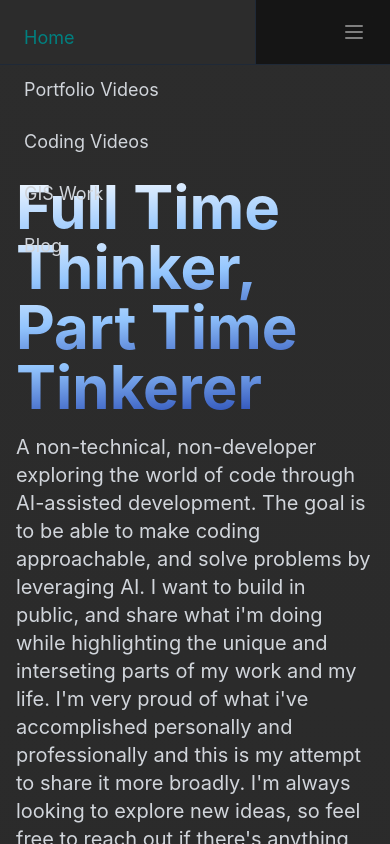
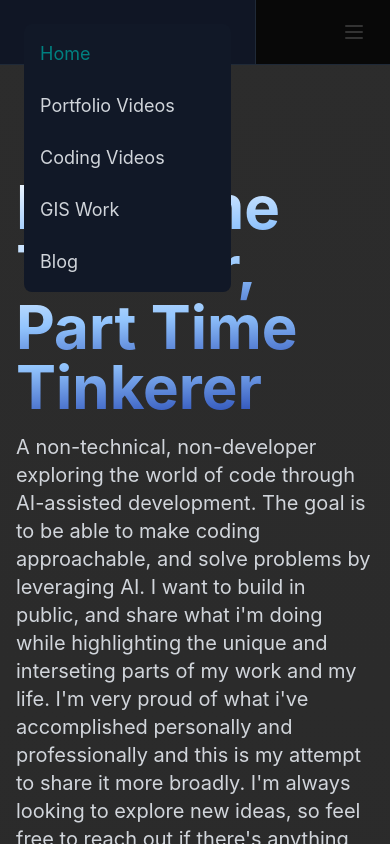
Before and after one commit to lawrencejesse/JesseNextJSPortfolioV1, a Next.js app: page / in a window 390 px wide. Both pictures are taken after a click on the button 354 px from the left and 32 px from the top of the page. Shown: the top 844 px of the page. Built offline with nearby package versions, Linux system fonts and the light colour scheme.

Commit message:
fixed menu and social links

```diff
--- a/components/layout/Drawer.tsx
+++ b/components/layout/Drawer.tsx
@@ -27,9 +27,9 @@ export default function Drawer() {
 
       {isOpen && (
         <div className="fixed inset-0 z-50 lg:hidden">
-          <div className="fixed inset-0 bg-black/50" onClick={() => setIsOpen(false)} />
-          <div className="fixed inset-y-0 left-0 w-64 bg-background border-r border-gray-800 p-6">
-            <div className="flex flex-col space-y-6">
+          <div className="fixed inset-0 bg-black/80" onClick={() => setIsOpen(false)} />
+          <div className="fixed inset-y-0 left-0 w-64 bg-gray-900/95 backdrop-blur-md border-r border-gray-800 p-6">
+            <div className="flex flex-col space-y-6 bg-gray-900 rounded-lg p-4">
               {menuItems.map((item) => (
                 <Link
                   key={item.path}
--- a/components/layout/MainLayout.tsx
+++ b/components/layout/MainLayout.tsx
@@ -50,7 +50,7 @@ export default function MainLayout({
             </a>
 
             <a
-              href="https://www.linkedin.com/in/lawrencejessej"
+              href="https://www.linkedin.com/in/jesse-lawrence-37658469/"
               target="_blank"
               rel="noopener noreferrer"
               className="text-gray-400 hover:text-primary transition-colors"
```
